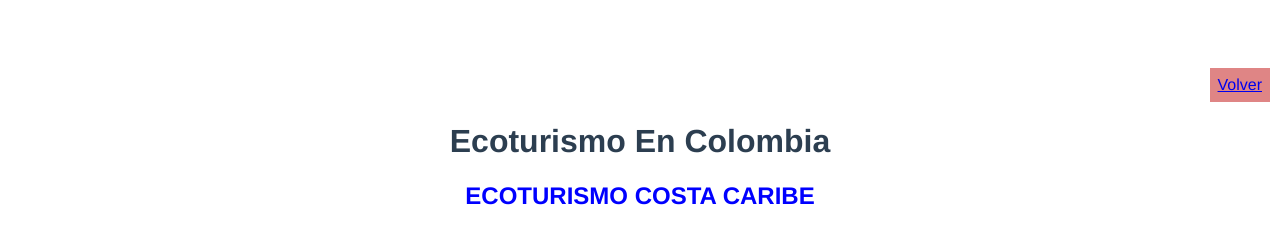
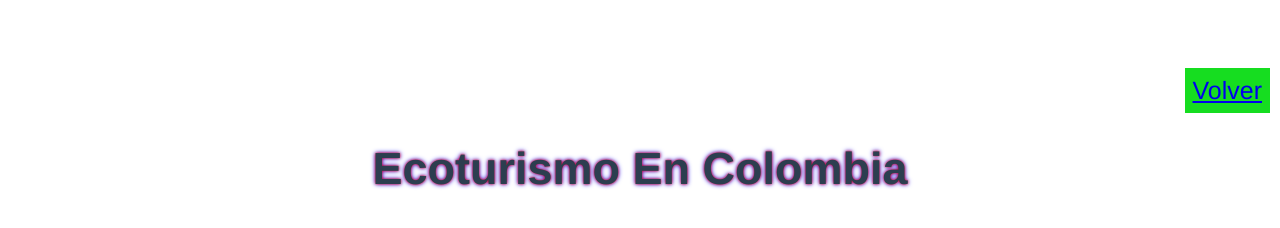
Before and after one commit to jozero9322/Proyecto_Mintic2021, a Vue app in the folder Sprint4/vue_ecotur/: page /costa in a window 1280 px wide. Shown: the top 228 px of the page. Built offline with nearby package versions, Linux system fonts and the light colour scheme.

Commit message:
estilos de titulo

```diff
--- a/Sprint4/vue_ecotur/src/components/NavPaquetes.vue
+++ b/Sprint4/vue_ecotur/src/components/NavPaquetes.vue
@@ -15,7 +15,8 @@
 li {
   padding: 8px;
   margin-right: 2px;
-  background-color: rgb(223, 133, 133);
+  background-color: rgb(22, 221, 32);
+  font-size: 25px;
 }
 </style>
 
--- a/Sprint4/vue_ecotur/src/views/Boyaca.vue
+++ b/Sprint4/vue_ecotur/src/views/Boyaca.vue
@@ -28,8 +28,14 @@ export default {
 };
 </script>
 <style scoped>
+
+h1{
+  text-shadow: 0 0 3px #FF0000, 0 0 5px #0000FF;
+  font-size: 45px;
+}
 h2{
     color: blue;
+
 }
 h3{
     color: rgb(46, 236, 46);
--- a/Sprint4/vue_ecotur/src/views/Caldas.vue
+++ b/Sprint4/vue_ecotur/src/views/Caldas.vue
@@ -23,6 +23,10 @@ export default {
 };
 </script>
 <style scoped>
+h1{
+  text-shadow: 0 0 3px #FF0000, 0 0 5px #0000FF;
+  font-size: 45px;
+}
 h2{
     color: blue;
 }
--- a/Sprint4/vue_ecotur/src/views/Costa.vue
+++ b/Sprint4/vue_ecotur/src/views/Costa.vue
@@ -23,6 +23,11 @@ export default {
 };
 </script>
 <style scoped>
+
+h1{
+  text-shadow: 0 0 3px #FF0000, 0 0 5px #0000FF;
+  font-size: 45px;
+}
 h2{
     color: blue;
 }
```
